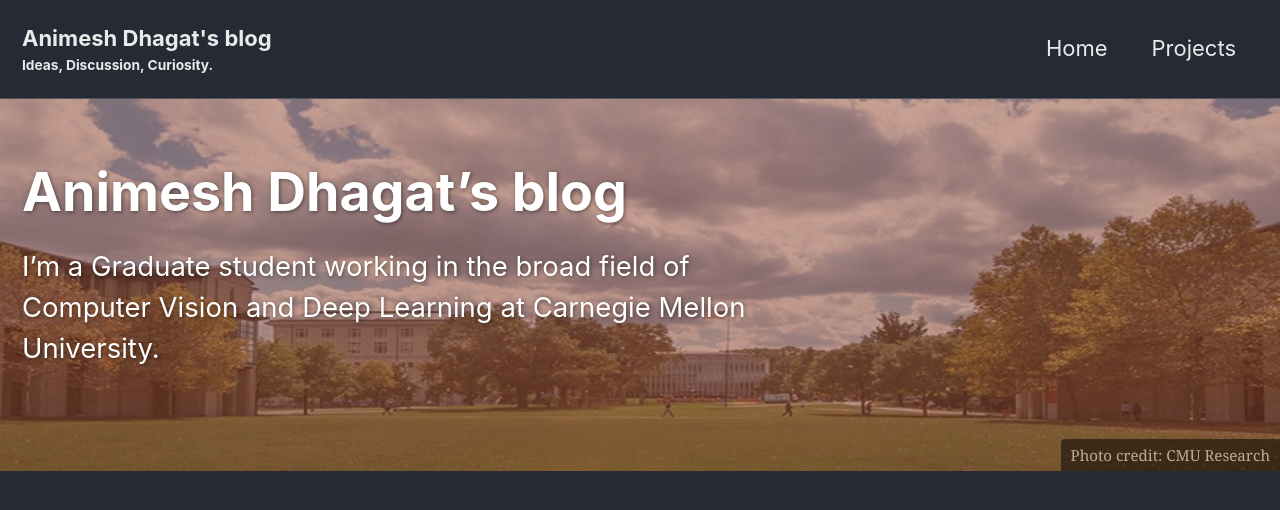
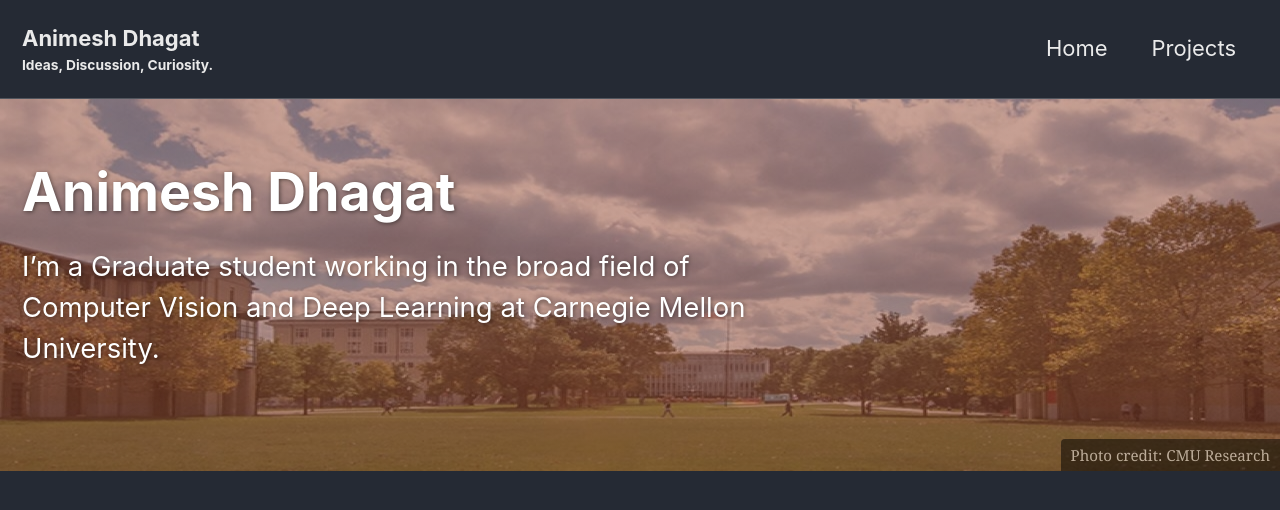
Before and after one commit to a-dhagat/Animesh, a Jekyll site: the page built from index.html, in a window 1280 px wide and 900 px high, cut to the strip 0-533 px from the top of the window. Shown: the top 510 px of the strip. Built offline with Jekyll 4.4.1, drawn with Linux system fonts in a browser that asks for light colours; cached includes are drawn as plain includes; nearby versions of some CDN libraries; the list of posts is cut into pages by our own code.

Commit message:
changing title

```diff
--- a/_config.yml
+++ b/_config.yml
@@ -16,7 +16,7 @@ minimal_mistakes_skin    : "dark" #"default" # "air", "aqua", "contrast", "dark"
 
 # Site Settings
 locale                   : "en-US"
-title                    : "Animesh Dhagat's blog"
+title                    : "Animesh Dhagat"
 title_separator          : "-"
 subtitle                 : "Ideas, Discussion, Curiosity." # site tagline that appears below site title in masthead
 name                     : "Animesh Dhagat"
```
